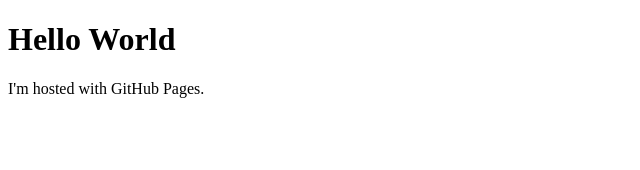
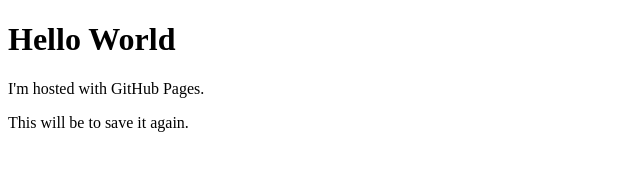
Before and after one commit to eoneillb/github.io, a plain HTML site: page index.html in a window 1280 px wide. Shown: the whole page, without its empty margins (0-640 px from the left). Drawn offline with Linux system fonts and the light colour scheme.

Commit message:
Add all attributes

```diff
--- a/index.html
+++ b/index.html
@@ -3,5 +3,6 @@
 <body>
 <h1>Hello World</h1>
 <p>I'm hosted with GitHub Pages.</p>
+<p>This will be to save it again.</p>
 </body>
 </html>
```
